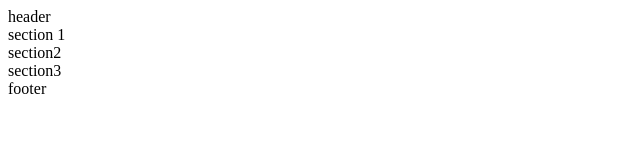
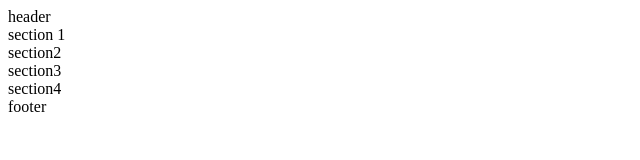
Before and after one commit to vsiletskyi/school_smile, a plain HTML site: page index.html in a window 1280 px wide. Shown: the full height of the page, 0-640 px from the left. Drawn offline with Linux system fonts and the light colour scheme.

Commit message:
section 4

```diff
--- a/index.html
+++ b/index.html
@@ -13,6 +13,7 @@
     <div class="sec1">section 1</div>
     <div class="sec2">section2</div>
     <div class="sec3">section3</div>
+    <div class="sec4">section4</div>
     <footer>footer</footer>
 
 </body>
```
